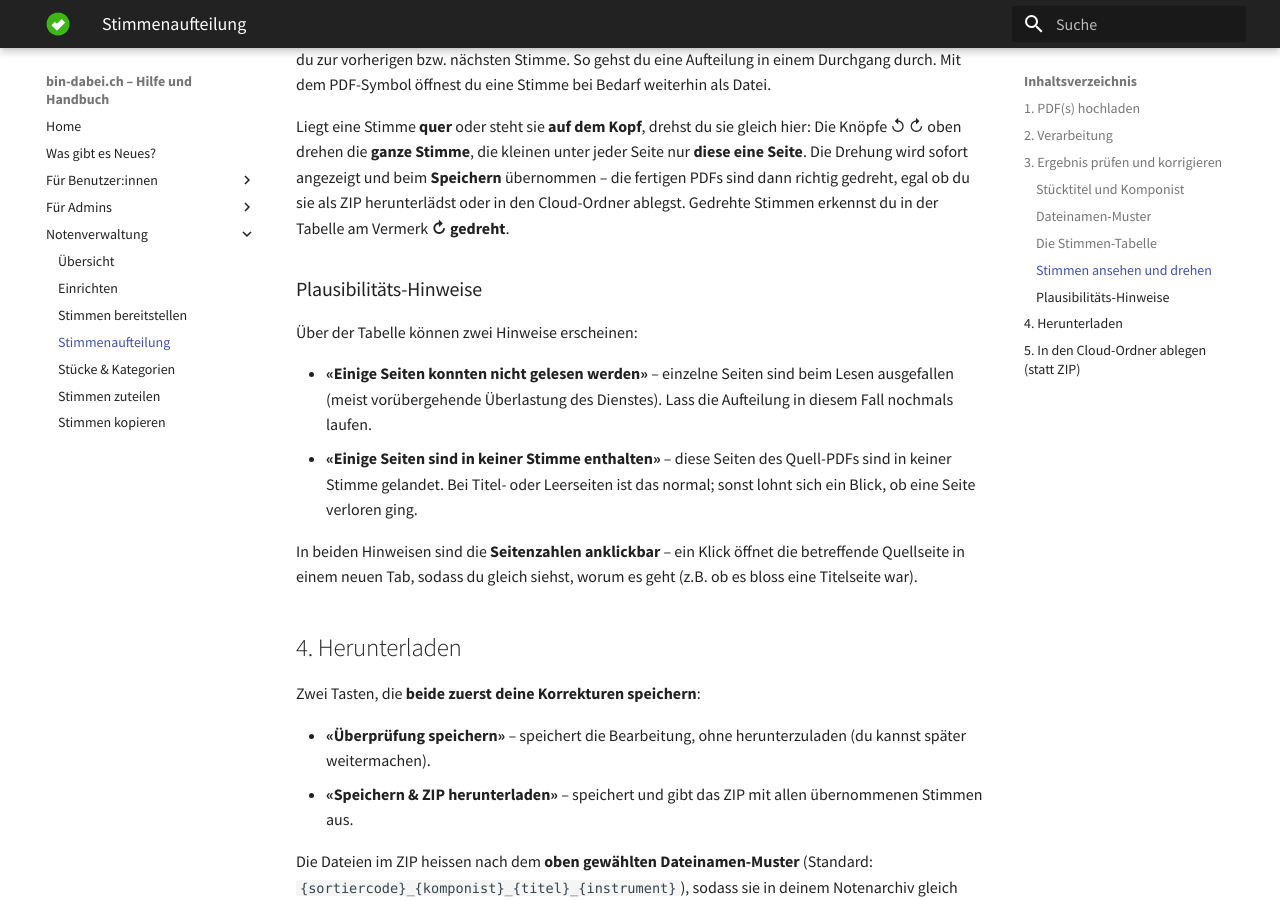
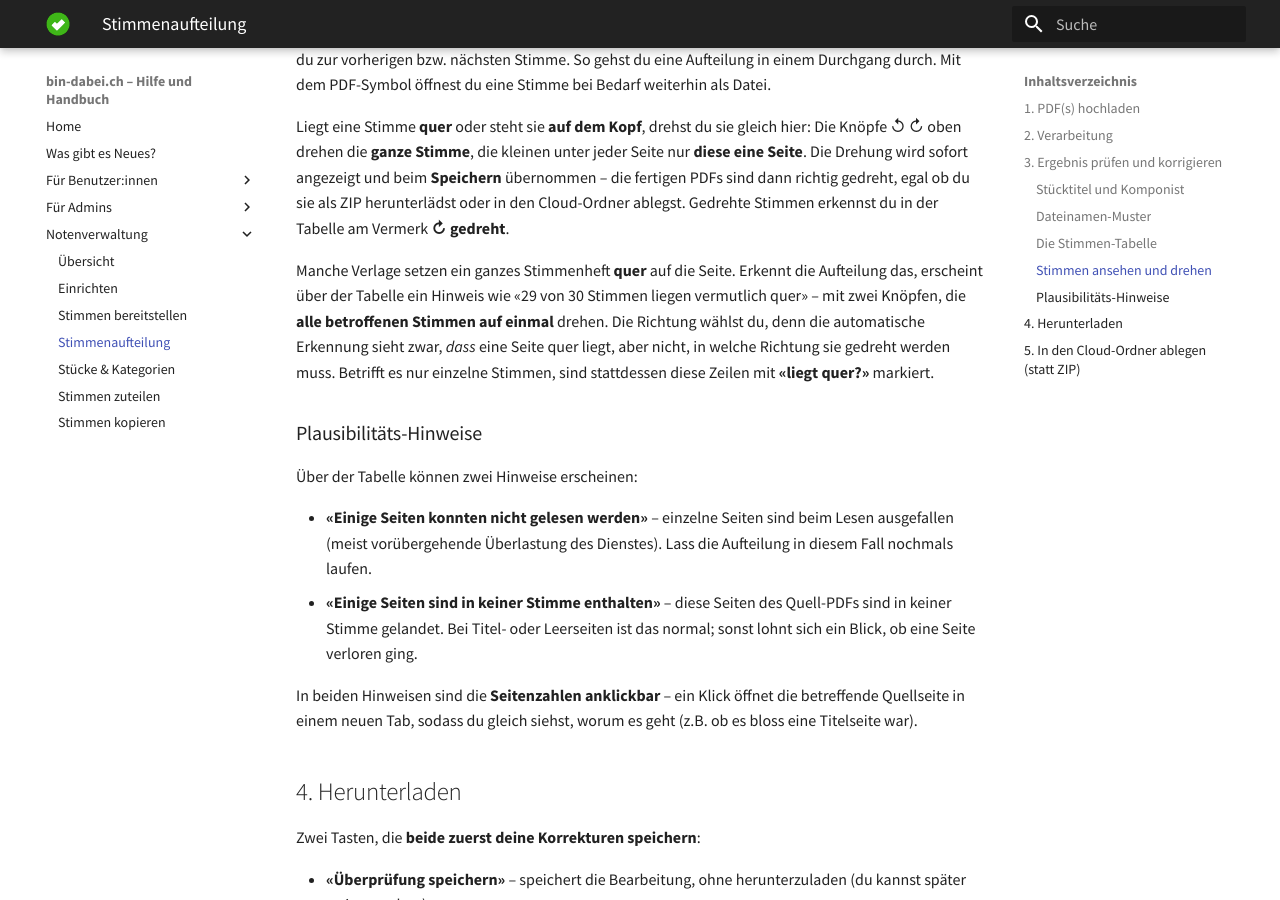
Before and after one commit to ritterg/bin-dabei-dokumentation, an MkDocs documentation site: the page built from docs/noten/stimmenaufteilung.md, in a window 1280 px wide and 900 px high, scrolled down 4336 px. Built offline with MkDocs 1.6.1 and Material for MkDocs 9.7.7, drawn with Linux system fonts in a browser that asks for light colours; some web fonts are replaced.

Commit message:
docs: the sideways notice and its bulk rotation
Co-Authored-By: Claude Fable 5 <noreply@anthropic.com>

```diff
--- a/docs/noten/stimmenaufteilung.md
+++ b/docs/noten/stimmenaufteilung.md
@@ -103,6 +103,8 @@ Statt jede Stimme einzeln als PDF zu öffnen, prüfst du sie im **Betrachter**:
 
 Liegt eine Stimme **quer** oder steht sie **auf dem Kopf**, drehst du sie gleich hier: Die Knöpfe ↺ ↻ oben drehen die **ganze Stimme**, die kleinen unter jeder Seite nur **diese eine Seite**. Die Drehung wird sofort angezeigt und beim **Speichern** übernommen – die fertigen PDFs sind dann richtig gedreht, egal ob du sie als ZIP herunterlädst oder in den Cloud-Ordner ablegst. Gedrehte Stimmen erkennst du in der Tabelle am Vermerk **↻ gedreht**.
 
+Manche Verlage setzen ein ganzes Stimmenheft **quer** auf die Seite. Erkennt die Aufteilung das, erscheint über der Tabelle ein Hinweis wie «29 von 30 Stimmen liegen vermutlich quer» – mit zwei Knöpfen, die **alle betroffenen Stimmen auf einmal** drehen. Die Richtung wählst du, denn die automatische Erkennung sieht zwar, *dass* eine Seite quer liegt, aber nicht, in welche Richtung sie gedreht werden muss. Betrifft es nur einzelne Stimmen, sind stattdessen diese Zeilen mit **«liegt quer?»** markiert.
+
 ### Plausibilitäts-Hinweise
 
 Über der Tabelle können zwei Hinweise erscheinen:
```
Also changed, not shown: docs/changelog.md (+1 -0 lines).
